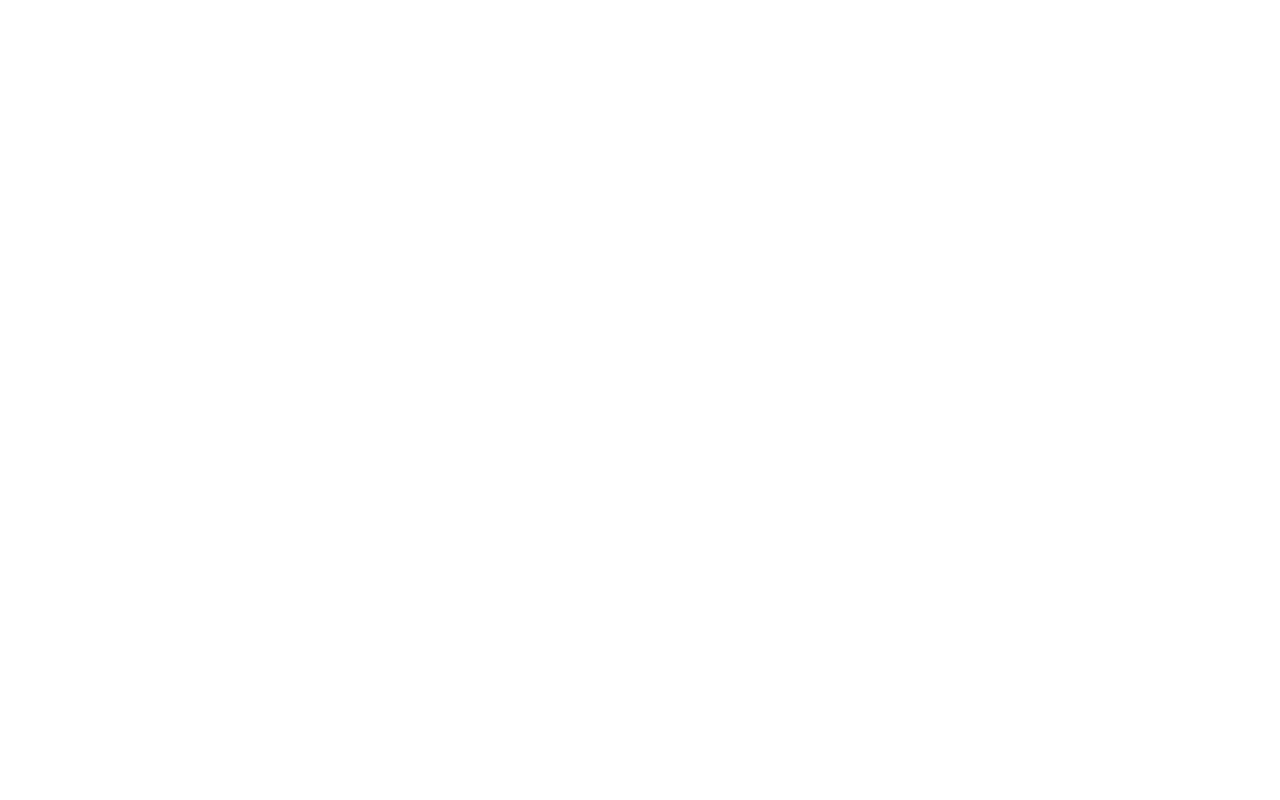
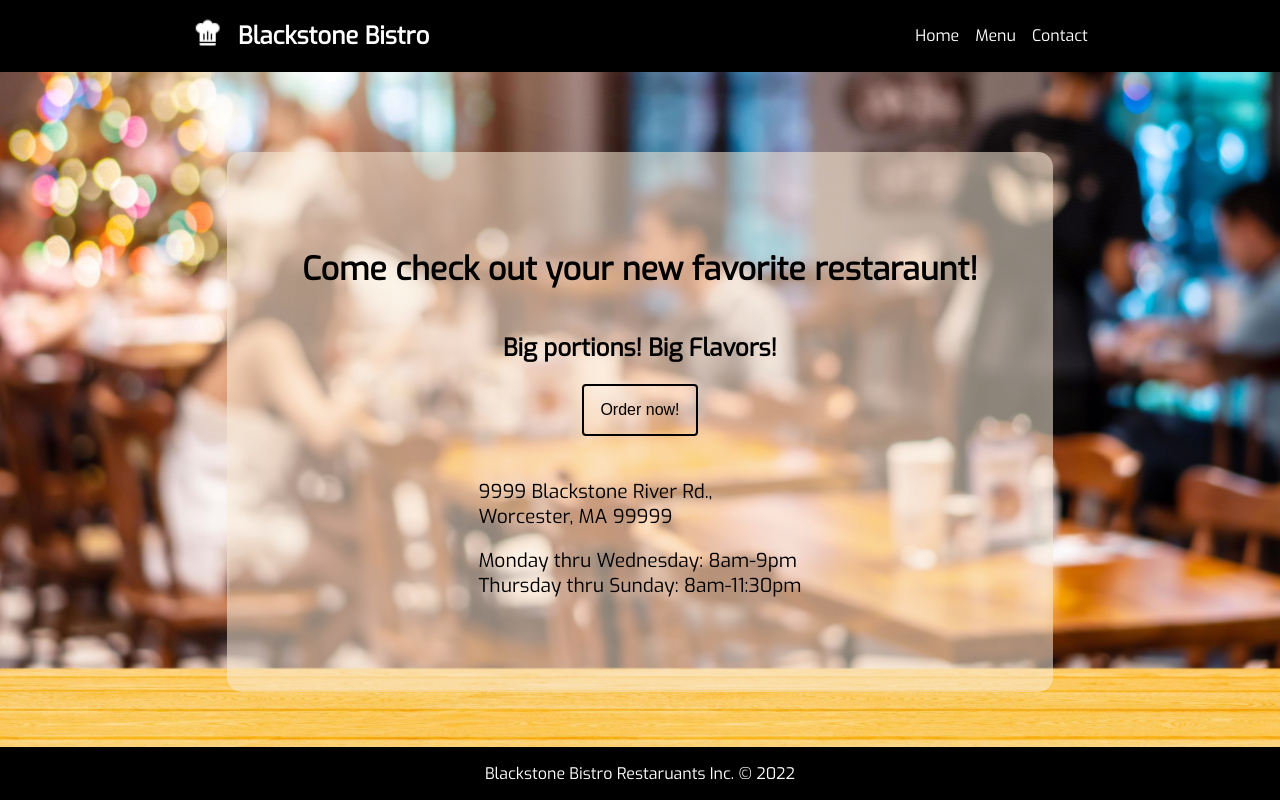
Before and after one commit to aclegere/restaruantPage, a website built with webpack: page dist/index.html in a window 1280 px wide. Built offline with nearby package versions, Linux system fonts and the light colour scheme.

Commit message:
finished home tab which will open on page load. need to create other tabs and link pages together.

```diff
--- /dev/null
+++ b/src/home.js
@@ -0,0 +1,32 @@
+const renderHome = (() => {
+    //container
+    const contentContainer = document.querySelector("#content");
+
+    const home = document.createElement("div");
+    home.classList.add("tab-content")
+    //add menu to btn so it goes over when clicked
+    home.innerHTML = `
+    <div data-tab-content class="homeContentContainer">
+        <div class="homeMain">
+            <h1>Come check out your new favorite restaraunt!</h1>
+            <h2>Big portions! Big Flavors!</h2>
+            <div class="btn-container">
+                <button data-tab-target="#" id="order-now">Order now!</button>
+            </div>
+        <div class="info">
+            <p>9999 Blackstone River Rd.,<br>Worcester, MA 99999</p>
+            <p>
+            Monday thru Wednesday: 8am-9pm<br>
+            Thursday thru Sunday: 8am-11:30pm
+            </p>
+           </div>
+        </div>
+        </div>
+    </div>
+  `
+  ;
+
+    contentContainer.appendChild(home);
+  })();
+
+  export {renderHome};
--- a/src/index.js
+++ b/src/index.js
@@ -0,0 +1,2 @@
+import {pageLoad} from "./onload";
+import {renderHome} from "./home";
--- /dev/null
+++ b/src/onload.js
@@ -0,0 +1,24 @@
+const pageLoad = (() => {
+    const contentContainer = document.querySelector("#content");
+    const header = document.createElement("header");
+    header.innerHTML =
+    `
+    <nav>
+        <img id="hat" src="chef-hat.png" alt="picture of a bowl">
+        <h2 id="restName">Blackstone Bistro</h2>
+        <ul class="links">
+            <li data-tab-target="#home" id="home">Home</li>
+            <li data-tab-target="#menu" id="menu">Menu</li>
+            <li data-tab-target="#contact" id="contact">Contact</li>
+        </ul>
+    </nav>
+  `;
+
+    const footer = document.createElement("footer");
+    footer.innerHTML =
+    `<p id="footerTxt">Blackstone Bistro Restaruants Inc. &copy; 2022</p>`
+    ;
+
+    contentContainer.appendChild(header)
+    contentContainer.appendChild(footer)
+  })();
```
Also changed, not shown: dist/background.jpeg (added), dist/chef-hat.png (added), dist/index.html, dist/main.js, dist/styles.css (added).
